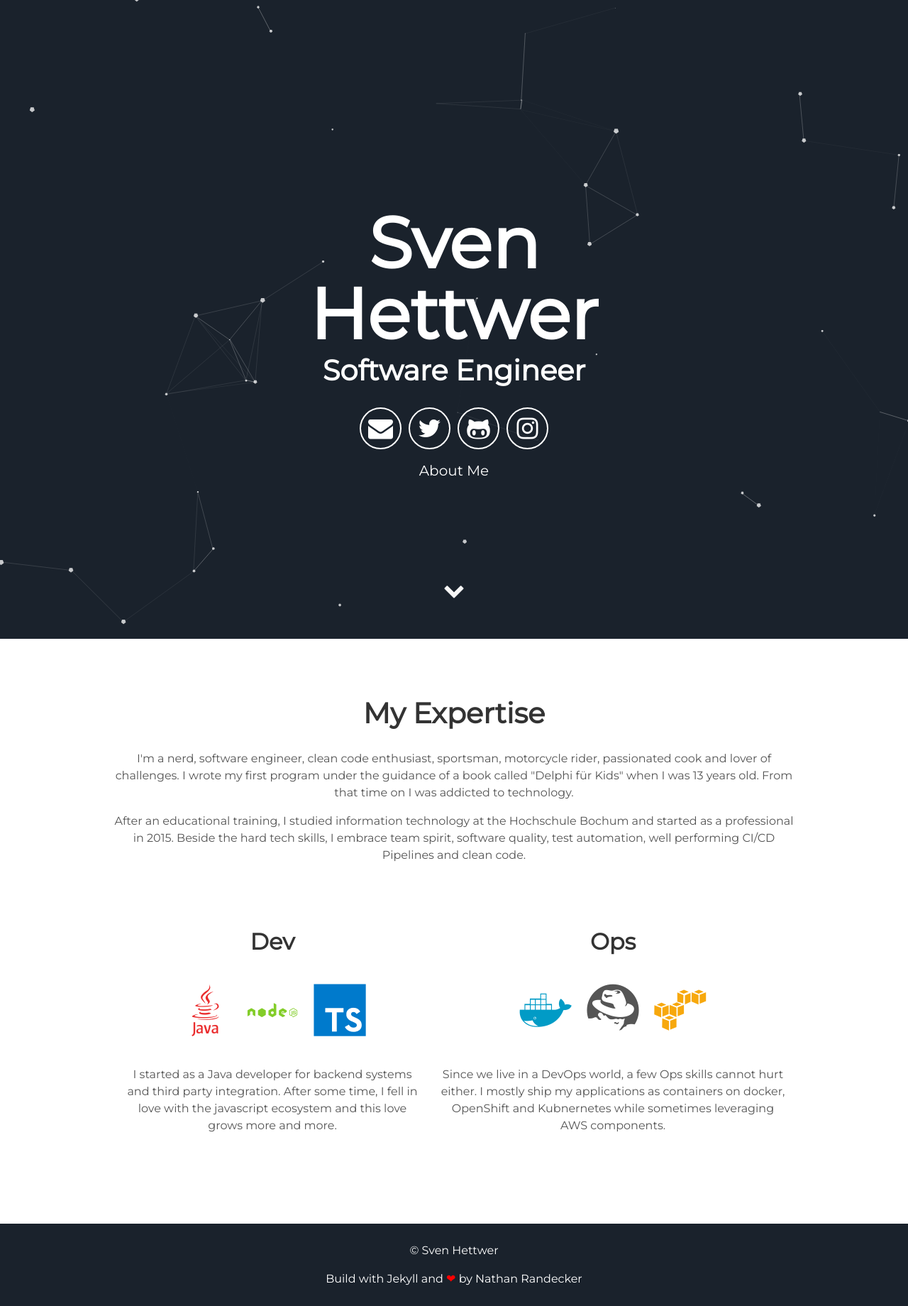
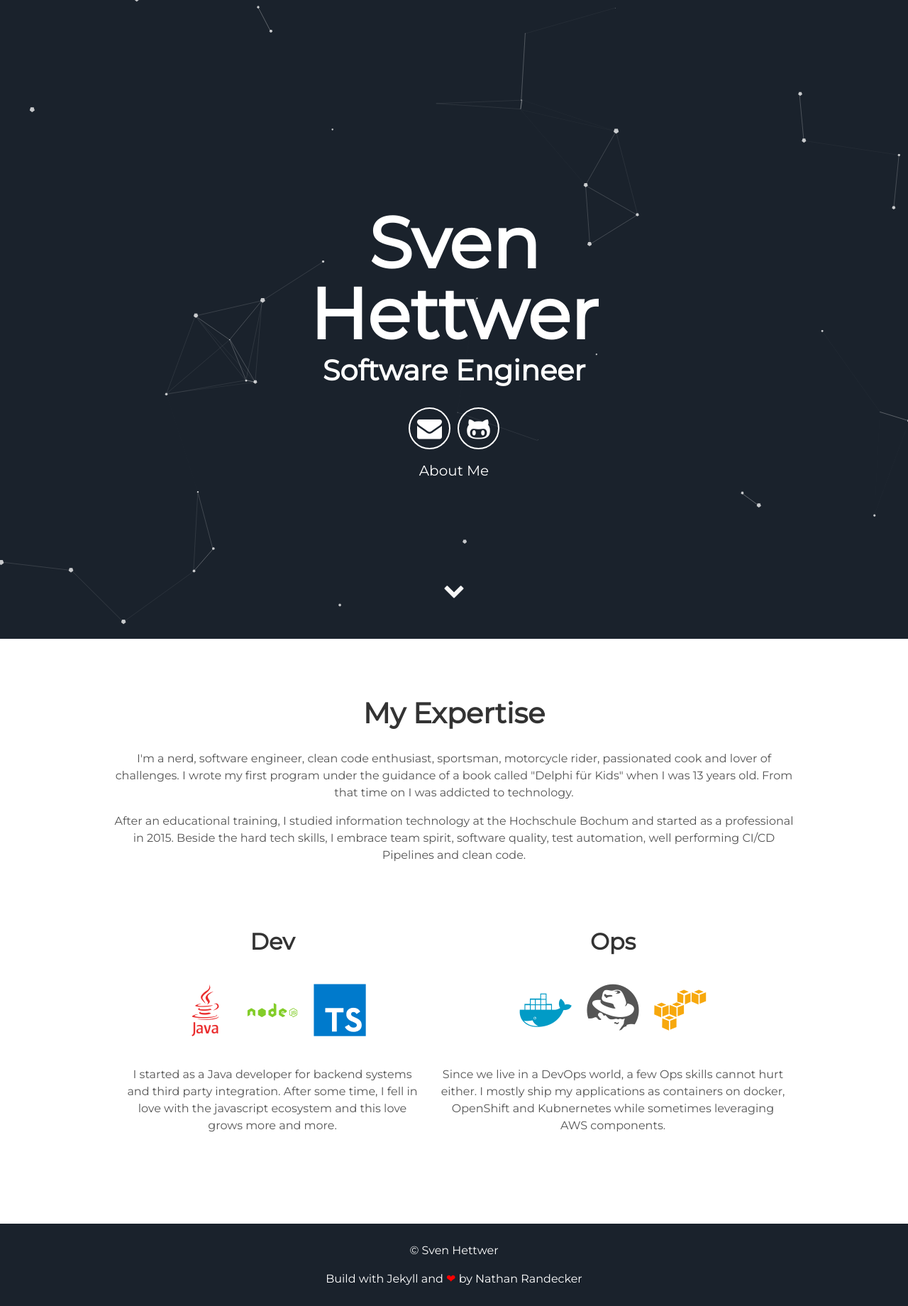
Before and after one commit to svettwer/svettwer.github.io, a Jekyll site: the page built from index.markdown, in a window 1280 px wide. Shown: the whole page at 71% size. Built offline with Jekyll 4.4.1, drawn with Linux system fonts in a browser that asks for light colours.

Commit message:
removed twitter & instagram => not using social networks atm

```diff
--- a/_includes/header.html
+++ b/_includes/header.html
@@ -6,9 +6,7 @@
         </h1>
         <div class="header-icons">
             <a aria-label="Send email" href="mailto:{{site.email}}"><i class="icon fa fa-envelope"></i></a>
-            <a aria-label="My Twitter" target="_blank" href="{{site.twitter_url}}"><i class="icon fa fa-twitter" aria-hidden="true"></i></a>
             <a aria-label="My Github" target="_blank" href="{{site.github_url}}"><i class="icon fa fa-github-alt" aria-hidden="true"></i></a>
-            <a aria-label="My Instagram" target="_blank" href="{{site.instagram_url}}"><i class="icon fa fa-instagram" aria-hidden="true"></i></a>
         </div>
         <div class="header-links">
             <a class="link" href="#about" data-scroll>About Me</a>
```
